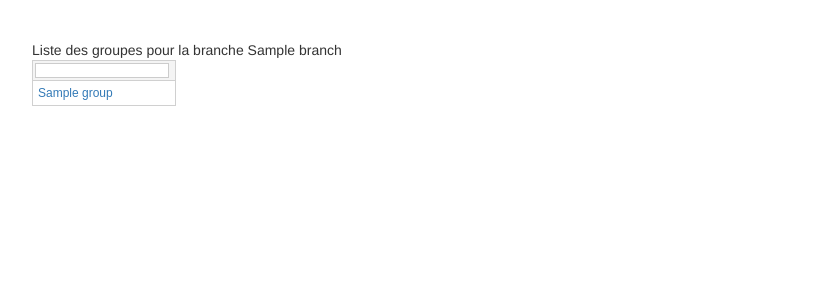
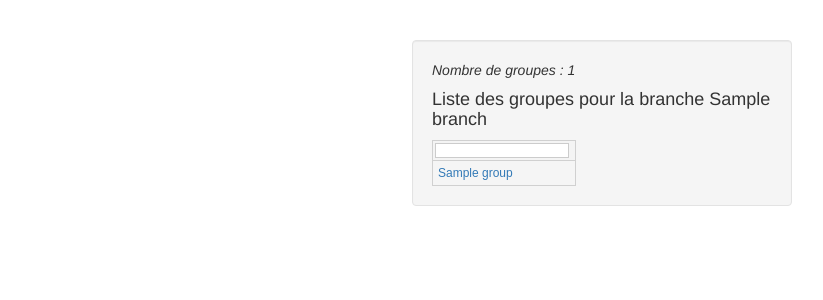
Before and after one commit to T3h-N1k0/LAC, a Python web app: template templates/show_groupz.html in a window 1280 px wide. Shown: the top 300 px of the page, without its empty margins (38-861 px from the left). Run offline with Jinja, Linux system fonts and the light colour scheme; the template is opened without the code that fills it: most values are stand-ins (such as "Sample title", 1, 10 or a date in 2020); some libraries are stand-ins or nearby versions.

Commit message:
* templates/show_group_memberz.html: Display count on groups/users list

```diff
--- a/templates/show_group_memberz.html
+++ b/templates/show_group_memberz.html
@@ -15,7 +15,10 @@
 {% block body %}
 
 {% if memberz %}
-<h1> Liste des membres du groupe {{ group }} : </h1>
+<div class="well col-sm-4 col-sm-offset-4">
+  <em>Nombre de membres : {{ memberz_count }}</em>
+  <br>
+<h4>Liste des membres du groupe {{ group }} :</h4>
 <table id='table1' >
   {% for member in memberz|sort %}
   <tr>
@@ -26,6 +29,7 @@
   </tr>
   {%endfor%}
 </table>
+</div>
 {% else %}
 <h1>Groupe vide</h1>
 {% endif %}
--- a/templates/show_groupz.html
+++ b/templates/show_groupz.html
@@ -14,7 +14,11 @@
 
 
 {% block body %}
-Liste des groupes {% if branch %} pour la branche {{ branch }} {% endif %}
+<div class="well col-sm-4 col-sm-offset-4">
+  <em>Nombre de groupes : {{ groupz_count }}</em>
+  <br>
+  <h4>Liste des groupes {% if branch %} pour la branche {{ branch }} {% endif %}</h4>
+
 <table id='table1' >
   {% for group in groupz | sort %}
   <tr>
@@ -33,5 +37,5 @@ Liste des groupes {% if branch %} pour la branche {{ branch }} {% endif %}
  }
  setFilterGrid("table1", table_propz);
 </script>
-
+</div>
 {% endblock body %}
```
Also changed, not shown: __init__.py (+6 -2 lines).
